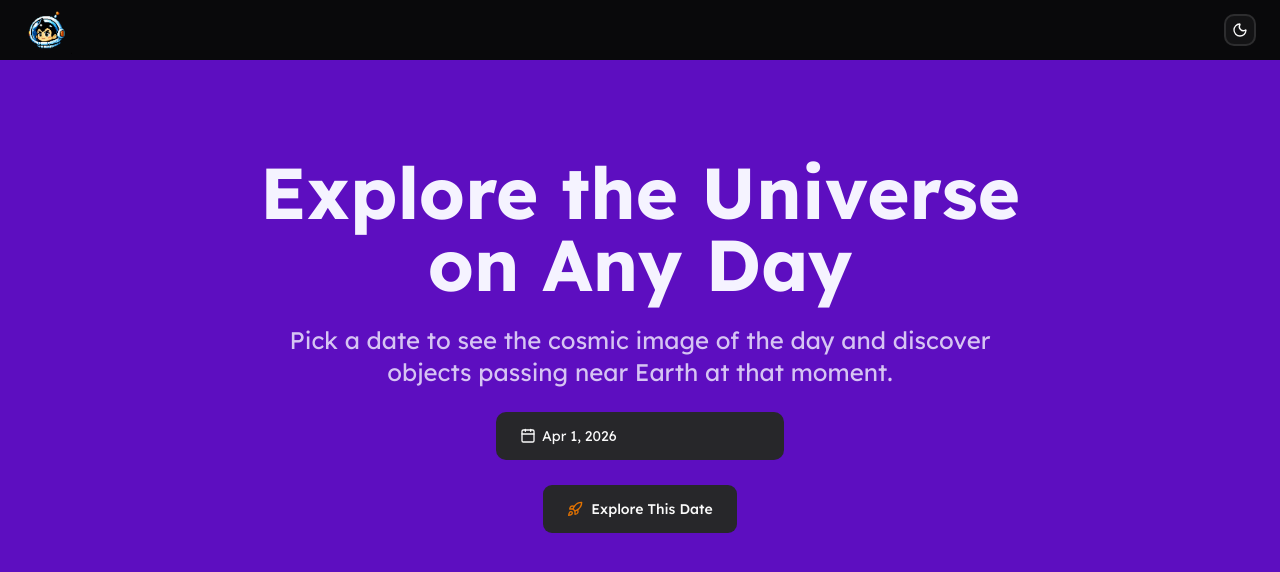
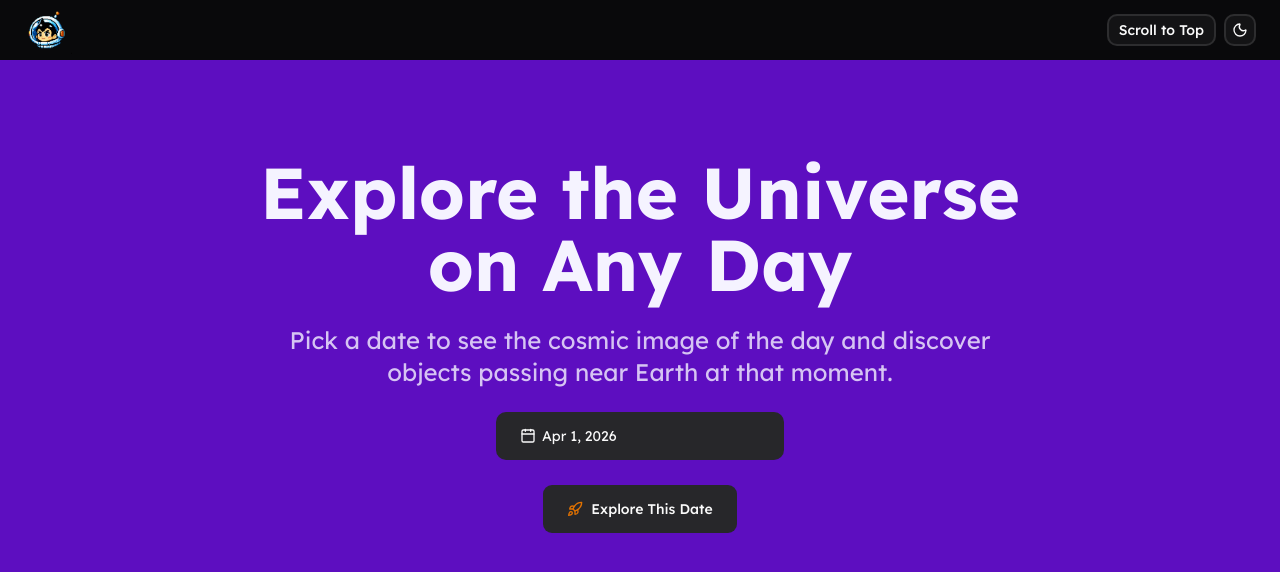
Before and after one commit to matheussreis/astro-dash, a React (Vite) app in the folder frontend/: page / in a window 1280 px wide. Shown: the top 572 px of the page. Built offline with nearby package versions, Linux system fonts and the light colour scheme; no server answers.

Commit message:
add button in navbar to scroll to top

```diff
--- a/frontend/src/components/Navbar.tsx
+++ b/frontend/src/components/Navbar.tsx
@@ -1,13 +1,21 @@
+import { Button } from './ui/Button';
 import { ModeToggle } from './ModeToggle';
 
 export default function Navbar() {
+  const scrollToTop = () => window.scrollTo({ top: 0, behavior: 'smooth' });
+
   return (
     <header className="h-15 w-full sticky top-0 bg-background select-none">
       <nav className="flex h-15 items-center justify-between px-4 md:px-6">
         <span>
           <img src="/src/assets/images/logo.png" alt="Logo" className="h-12" />
         </span>
-        <ModeToggle />
+        <span className="flex flex-row items-center justify-center gap-2">
+          <Button variant="outline" onClick={scrollToTop}>
+            Scroll to Top
+          </Button>
+          <ModeToggle />
+        </span>
       </nav>
     </header>
   );
```
